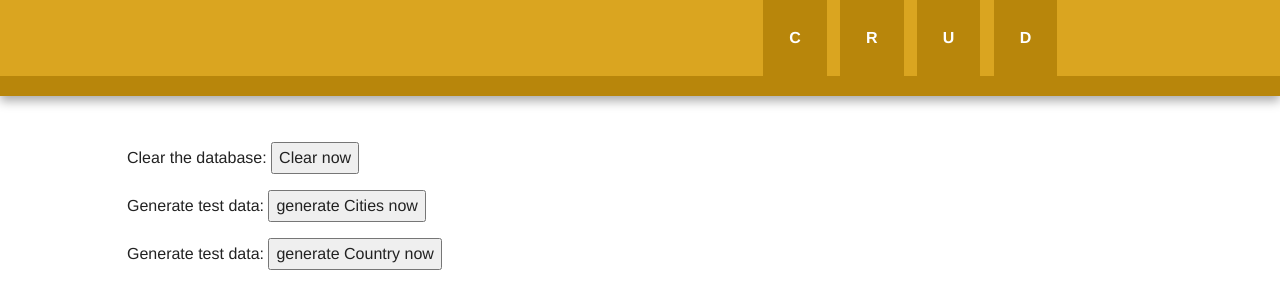
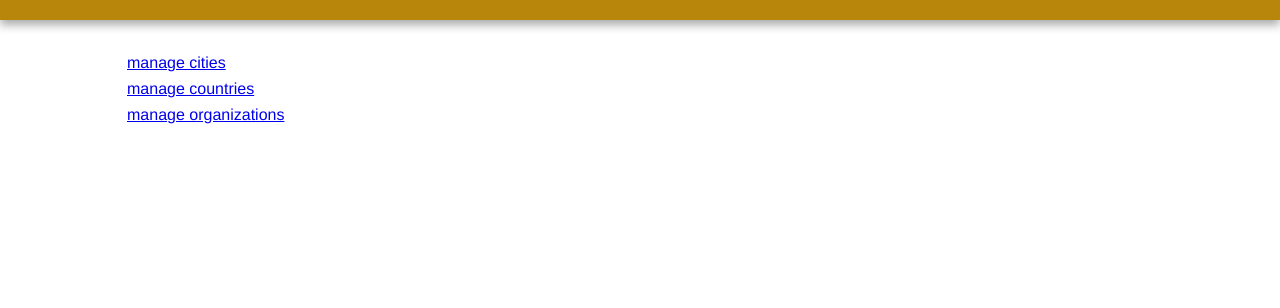
Before and after one commit to krausma4/CountryApp, a plain HTML site: page index.html in a window 1280 px wide. Drawn offline with Linux system fonts and the light colour scheme.

Commit message:
links added

```diff
--- a/index.html
+++ b/index.html
@@ -20,26 +20,16 @@
 </head>
 <body>
 <header>
-    <div class="wrapper clearfix">
 
-        <nav>
-            <ul>
-                <li><a href="InternationalOrganizations.html">C</a></li>
-                <li><a href="retrieveAndListAllCountrys.html">R</a></li>
-                <li><a href="updateCountry.html">U</a></li>
-                <li><a href="deleteCountry.html">D</a></li>
-            </ul>
-        </nav>
-    </div>
 </header>
 <main>
     <div class="wrapper clearfix">
 
 
 
-                <p>Clear the database: <button type="button" onclick="Country.clearData()">Clear now</button> </p>
-               <p>Generate test data:  <button type="button" onclick="City.createTestData()">generate Cities now</button> </p>
-                  <p>Generate test data:  <button type="button" onclick="Country.generateTestData()">generate Country now</button> </p>
+        <a href="cities.html">manage cities</a></br>
+        <a href="countries.html">manage countries</a></br>
+        <a href="InternationalOrganizations.html">manage organizations</a></br>
 
         </div>
 
```
